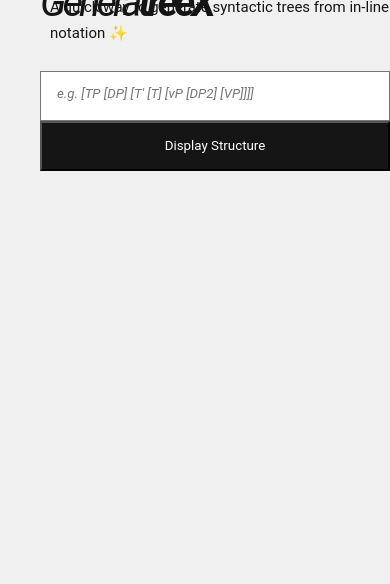
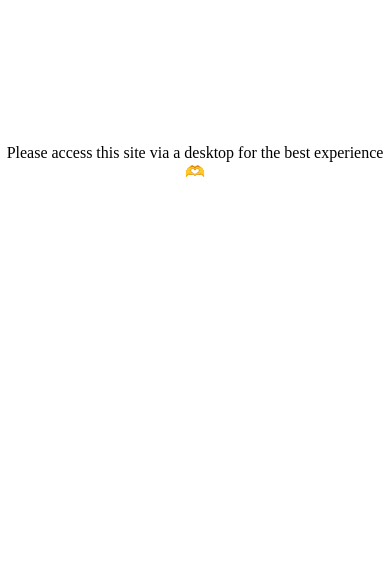
Before and after one commit to TomSgrizzi/generatreex, a Flask app: page / in a window 390 px wide; the page is wider, and only the part inside the window is pictured. Shown: the part 260-844 px from the top of that part. Run offline with Flask 3, Linux system fonts and the light colour scheme.

Commit message:
Updated all the html files

```diff
--- a/templates/index.html
+++ b/templates/index.html
@@ -1,9 +1,32 @@
 <style>
   html, body {
-  margin: 0;
-  padding: 0;
-  width: 100%;
-  height: 100%;
+    height: 100%;
+    margin: 0;
+    padding: 0;
+    display: flex;
+    justify-content: center;
+    align-items: center;
+    }
+
+  .desktop-only {
+    display: block;
+  }
+
+  .mobile-message {
+    display: none;
+
+    text-align: center; /* Center text horizontally */
+  }
+
+  /* Hide desktop content and show the mobile message on smaller screens */
+  @media screen and (max-width: 768px) {
+    .desktop-only {
+      display: none;
+    }
+
+    .mobile-message {
+      display: block;
+    }
   }
 
   .container {
@@ -267,6 +290,32 @@
   .content-wrapper {
     position: relative;
   }
+
+  @media (max-width: 991px) {
+    .input-wrapper {
+      flex-direction: column;
+      align-items: center; /* Center the children */
+    }
+
+    .input-example, .input-label {
+      width: 90%; /* Make width responsive */
+      margin: 10px 0; /* Add some margin to separate elements when stacked */
+    }
+
+    .title {
+      font-size: 40px; /* Adjust font size */
+      line-height: 48px; /* Adjust line height for better readability */
+    }
+
+    .description {
+      font-size: 14px; /* Adjust font size */
+      margin: 20px 0; /* Adjust margin to give more space */
+    }
+
+    .tree-image {
+      margin-left: 0; /* Remove the fixed margin */
+    }
+  }
 </style>
 <head>
   <meta charset="UTF-8">
@@ -275,6 +324,8 @@
   <link rel="icon" type="image/png" href="/static/images/favicon.png">
 </head>
 <body>
+<div class="desktop-only">
+
 <div class="container">
   <div class="content-wrapper">
     <div class="guide-button-container">
@@ -354,5 +405,8 @@
       });
     });
   </script>
-
+</div>
+<div class="mobile-message">
+  <p>Please access this site via a desktop for the best experience 🫶</p>
+</div>
 </body>
```
Also changed, not shown: templates/download.html (+23 -5 lines), templates/index2.html (+22 -4 lines), templates/movements.html (+22 -4 lines).
